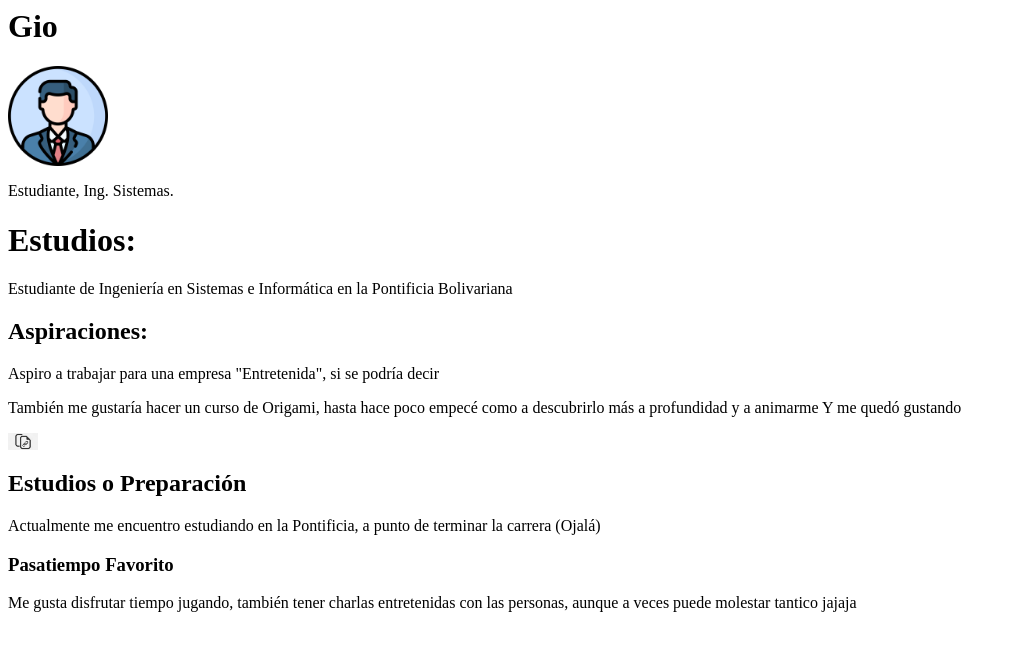
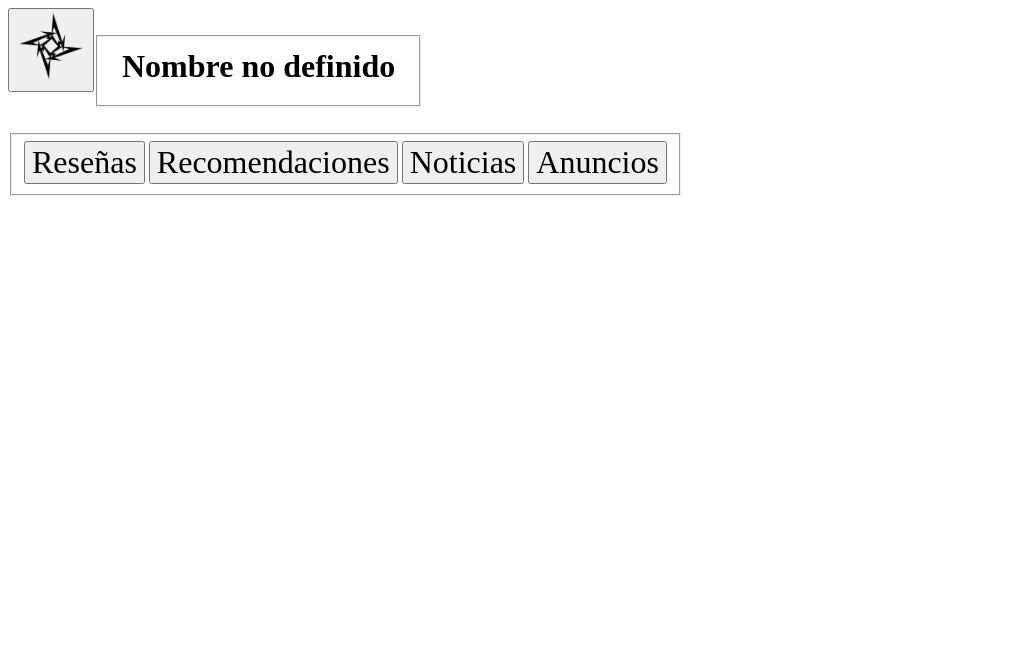
Before and after one commit to GiosueAcosta/GiosueAcosta.github.io, a plain HTML site: page index.html in a window 1280 px wide. Shown: the whole page, without its empty margins (0-1016 px from the left). Drawn offline with Linux system fonts and the light colour scheme.

Commit message:
Add files via upload

```diff
--- a/index.html
+++ b/index.html
@@ -1,22 +1,39 @@
-<html>
-    <head>
-        <title>Página Blog</title>
-    </head>
-    <body>
+<!DOCTYPE html>
+<html lang="es">
+<head>
+    <meta charset="UTF-8">
+    <meta name="viewport" content="width=device-width, initial-scale=1.0">
+    <title>Proyecto Individual</title>
+    <style>
 
-        <h1>Gio</h1>
-            <img src="Perfil.png" alt=" debería ir una foto" width="100">
-        <p>Estudiante, Ing. Sistemas.</p>
-            <h1>Estudios:</h1>
-        <p>Estudiante de Ingeniería en Sistemas e Informática en la Pontificia Bolivariana</p>
-            <h2>Aspiraciones:</h2>
-        <p>Aspiro a trabajar para una empresa "Entretenida", si se podría decir</p>
-        <p>También me gustaría hacer un curso de Origami, hasta hace poco empecé como a descubrirlo más a profundidad y a animarme
-            Y me quedó gustando</p> <a href="productos.html"><img src="ícono copypaste.png" alt="Icono con link" width="30"></a>
-            <h2>Estudios o Preparación</h2>
-        <p>Actualmente me encuentro estudiando en la Pontificia, a punto de terminar la carrera (Ojalá)</p>
-            <h3>Pasatiempo Favorito</h3>
-        <p>Me gusta disfrutar tiempo jugando, también tener charlas entretenidas con las personas, aunque a veces puede
-            molestar tantico jajaja</p>
-    </body>
+        h1 {
+            font-family: 'Times New Roman', Times, serif;
+            font-size: xx-large;
+        }
+        nav {
+            display: flex;
+        }
+
+        button {
+            font-family: 'Times New Roman', Times, serif;
+            font-size: xx-large;
+        }
+
+
+    </style>
+</head>
+<body>
+    <nav>
+ <div class="imagen1"><button><img src="metallica-logo-2.png" alt="Logo" width="70px"></button></div>
+    <h1><fieldset>Nombre no definido</fieldset></h1>
+</nav>
+    <nav>
+        <fieldset>
+            <button>Reseñas</button>
+            <button>Recomendaciones</button>
+            <button>Noticias</button>
+            <button>Anuncios</button>
+        </fieldset>
+    </nav>
+</body>
 </html>
```
Also changed, not shown: metallica-logo-2.png (added).
